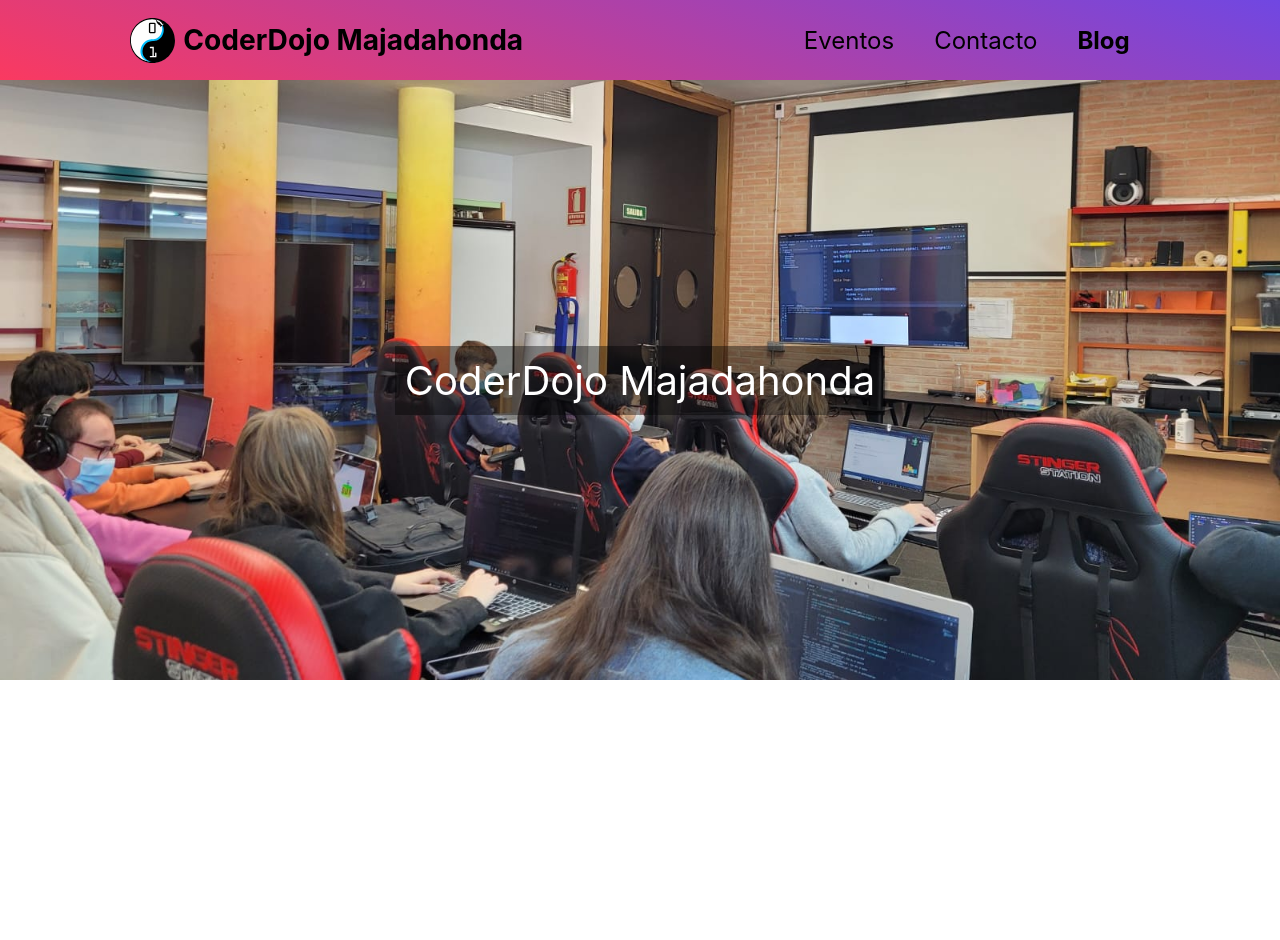
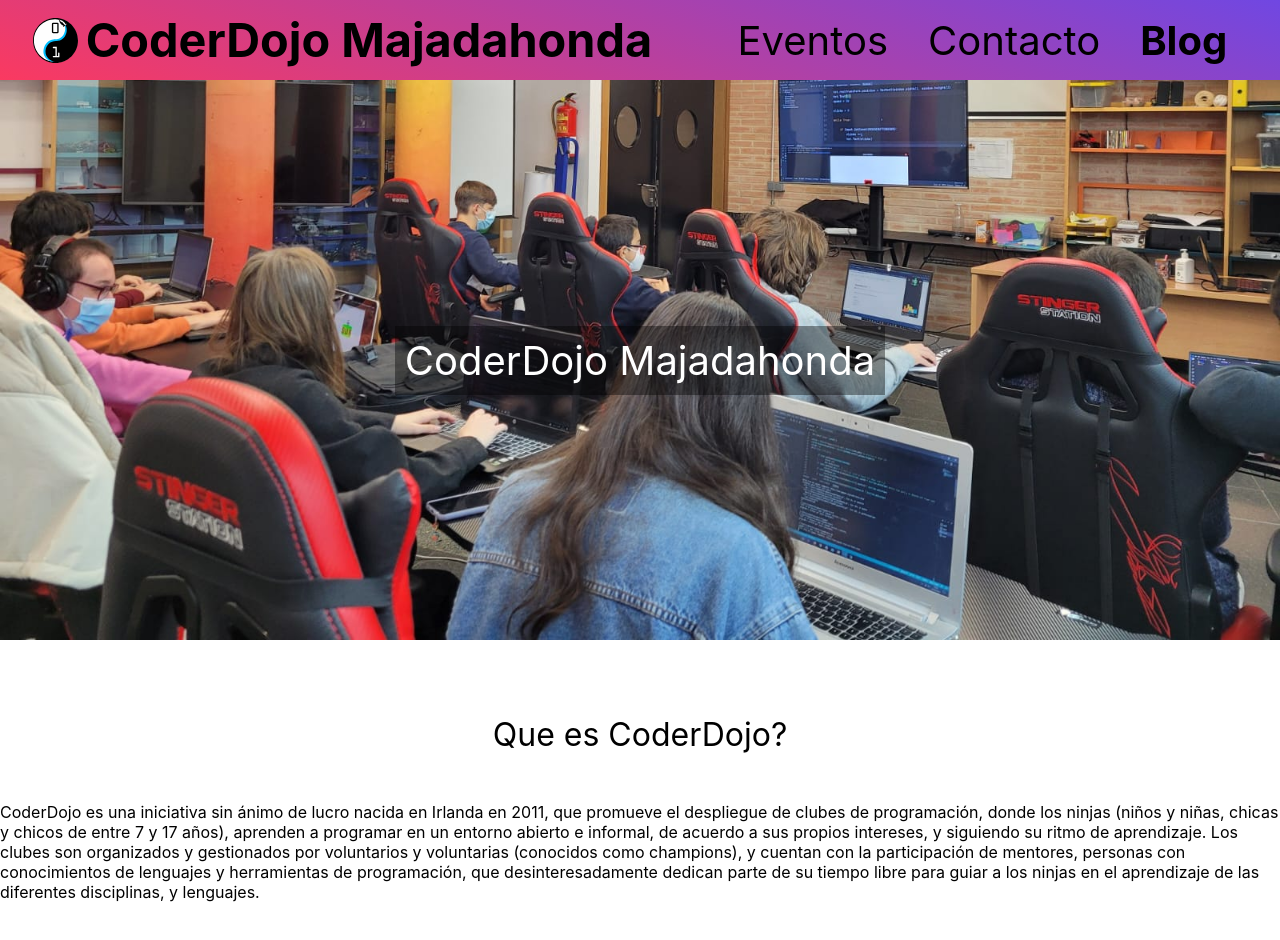
Before and after one commit to magnitopic/coderpage, a Next.js app: page / in a window 1280 px wide. Shown: the top 940 px of the page. Before the commit the page ends 800 px from the top, so only its background shows below. Built offline with nearby package versions, Linux system fonts and the light colour scheme.

Commit message:
New advancements

```diff
--- /dev/null
+++ b/components/Second.js
@@ -0,0 +1,24 @@
+import styles from "../styles/Second.module.css";
+
+function Second() {
+	return (
+		<div id={styles.main}>
+			<p id={styles.titulo}>Que es CoderDojo?</p>
+			<p id={styles.text}>
+				CoderDojo es una iniciativa sin ánimo de lucro nacida en Irlanda
+				en 2011, que promueve el despliegue de clubes de programación,
+				donde los ninjas (niños y niñas, chicas y chicos de entre 7 y 17
+				años), aprenden a programar en un entorno abierto e informal, de
+				acuerdo a sus propios intereses, y siguiendo su ritmo de
+				aprendizaje. Los clubes son organizados y gestionados por
+				voluntarios y voluntarias (conocidos como champions), y cuentan
+				con la participación de mentores, personas con conocimientos de
+				lenguajes y herramientas de programación, que desinteresadamente
+				dedican parte de su tiempo libre para guiar a los ninjas en el
+				aprendizaje de las diferentes disciplinas, y lenguajes.
+			</p>
+		</div>
+	);
+}
+
+export default Second;
--- a/pages/index.js
+++ b/pages/index.js
@@ -1,11 +1,13 @@
 import Header from '../components/Header';
 import First from '../components/First';
+import Second from '../components/Second';
 
 export default function Home() {
   return (
     <>
       <Header />
       <First />
+      <Second />
     </>
   )
 }
--- a/styles/First.module.css
+++ b/styles/First.module.css
@@ -1,7 +1,7 @@
 #image{
     background-image: url(/dojo.jpeg);
     width: 100%;
-    height: 75vh;
+    height: 70vh;
     background-attachment: fixed;
 	background-position: bottom;
 	background-repeat: no-repeat;
@@ -9,6 +9,7 @@
     display: flex;
     align-items: center;
     justify-content: center;
+    text-align: center;
 }
 
 #imageText{
--- a/styles/Header.module.css
+++ b/styles/Header.module.css
@@ -5,7 +5,7 @@
 	justify-content: space-around;
 	height: 10vh;
 	width: 100%;
-	font-size: 3vh;
+	font-size: 2.5em;
 	background: linear-gradient(200deg, #7047e2, rgba(250, 56, 95, 0.993));
 	z-index: 10;
 }
--- /dev/null
+++ b/styles/Second.module.css
@@ -0,0 +1,16 @@
+#main{
+    display: flex;
+    align-items: center;
+    justify-content: center;
+    flex-direction: column;
+    height: 40vh;
+    width: 100%;
+}
+
+#titulo{
+    font-size: 2em;
+}
+
+#text{
+
+}
```
